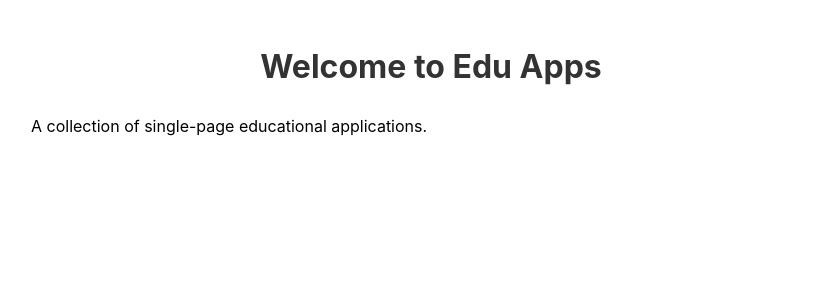
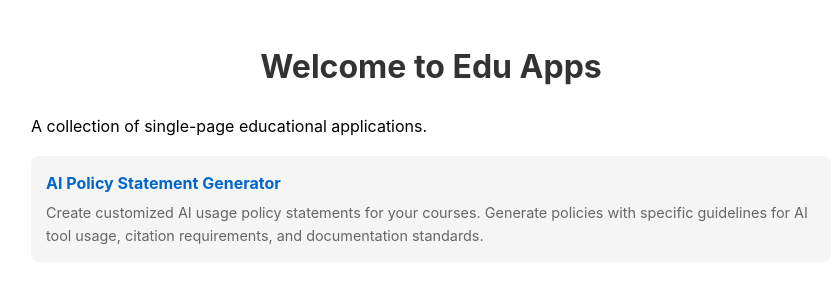
Before and after one commit to beckej13820/edu-apps, a plain HTML site: page public/index.html in a window 1280 px wide. Shown: the whole page, without its empty margins (209-1047 px from the left). Drawn offline with Linux system fonts and the light colour scheme.

Commit message:
Add link on homepage

```diff
--- a/public/index.html
+++ b/public/index.html
@@ -30,9 +30,15 @@
         .app-list a {
             color: #0066cc;
             text-decoration: none;
+            font-weight: bold;
         }
         .app-list a:hover {
             text-decoration: underline;
+        }
+        .app-description {
+            margin-top: 5px;
+            color: #666;
+            font-size: 0.9em;
         }
     </style>
 </head>
@@ -40,7 +46,12 @@
     <h1>Welcome to Edu Apps</h1>
     <p>A collection of single-page educational applications.</p>
     <ul class="app-list">
-        <!-- Apps will be listed here as they are added -->
+        <li>
+            <a href="ai-policy-generator/">AI Policy Statement Generator</a>
+            <div class="app-description">
+                Create customized AI usage policy statements for your courses. Generate policies with specific guidelines for AI tool usage, citation requirements, and documentation standards.
+            </div>
+        </li>
     </ul>
 </body>
 </html>
```
